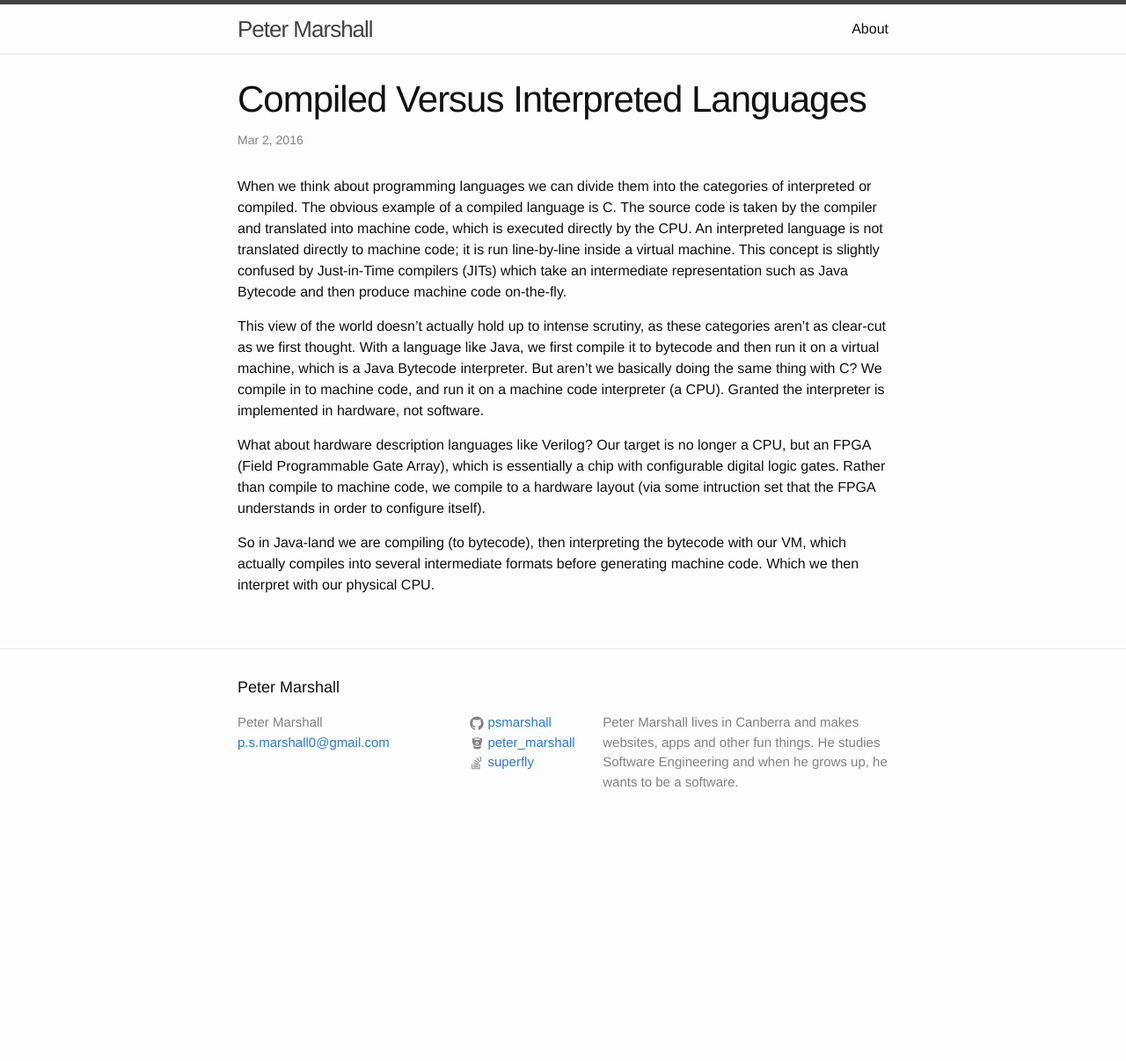
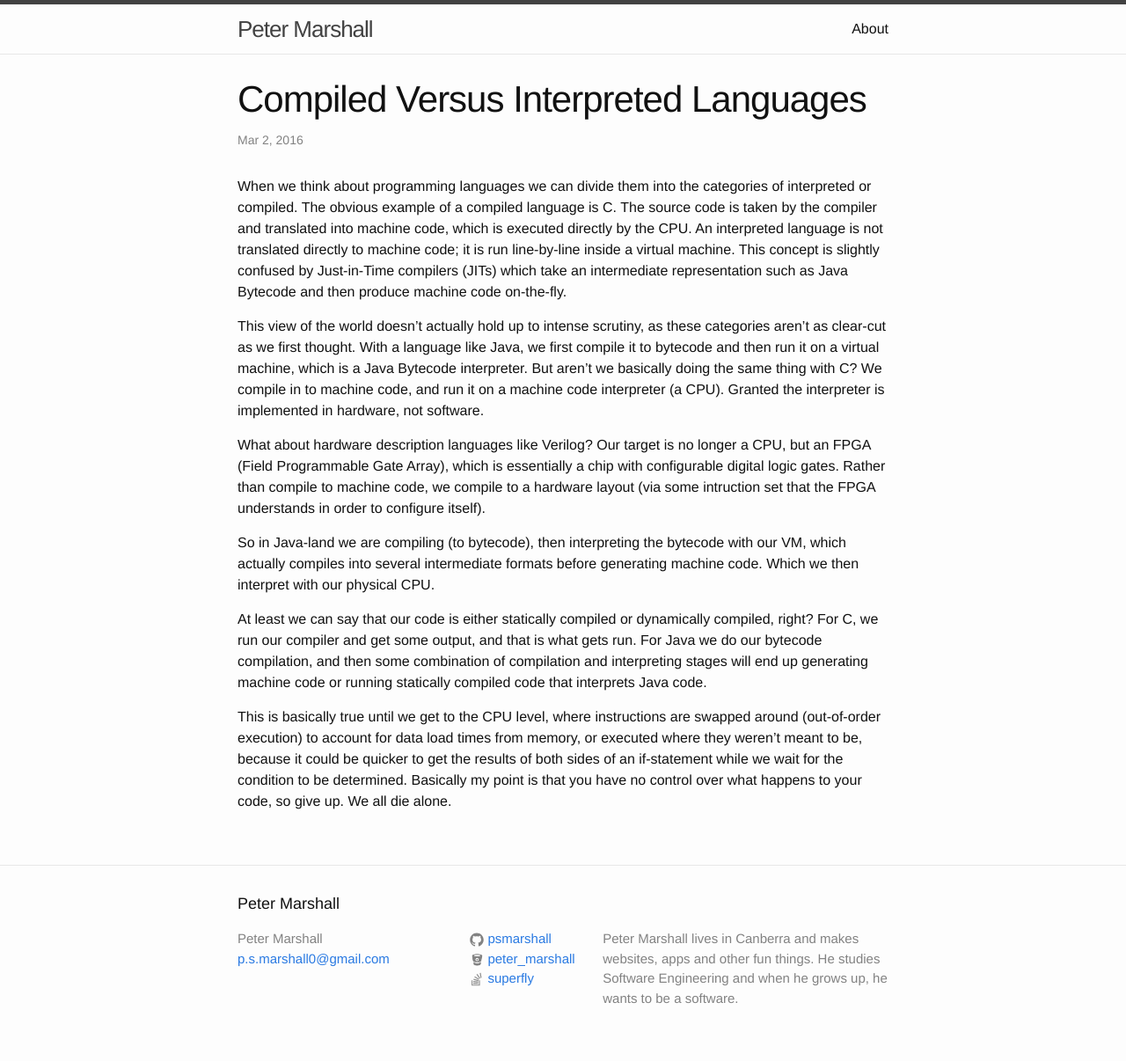
Before and after one commit to psmarshall/blog-and-portfolio, a Jekyll site: the page built from _posts/2016-03-02-compiled-versus-interpreted-languages.markdown, in a window 1280 px wide. Shown: the whole page at 88% size. Built offline with Jekyll 4.4.1, drawn with Linux system fonts in a browser that asks for light colours; comment, search, counter and statistics services are not loaded; before the commit the page ends 960 px from its top, so only the background shows below that.

Commit message:
finished languages post

```diff
--- a/_posts/2016-03-02-compiled-versus-interpreted-languages.markdown
+++ b/_posts/2016-03-02-compiled-versus-interpreted-languages.markdown
@@ -11,3 +11,7 @@ This view of the world doesn't actually hold up to intense scrutiny, as these ca
 What about hardware description languages like Verilog? Our target is no longer a CPU, but an FPGA (Field Programmable Gate Array), which is essentially a chip with configurable digital logic gates. Rather than compile to machine code, we compile to a hardware layout (via some intruction set that the FPGA understands in order to configure itself).
 
 So in Java-land we are compiling (to bytecode), then interpreting the bytecode with our VM, which actually compiles into several intermediate formats before generating machine code. Which we then interpret with our physical CPU.
+
+At least we can say that our code is either statically compiled or dynamically compiled, right? For C, we run our compiler and get some output, and that is what gets run. For Java we do our bytecode compilation, and then some combination of compilation and interpreting stages will end up generating machine code or running statically compiled code that interprets Java code.
+
+This is basically true until we get to the CPU level, where instructions are swapped around (out-of-order execution) to account for data load times from memory, or executed where they weren't meant to be, because it could be quicker to get the results of both sides of an if-statement while we wait for the condition to be determined. Basically my point is that you have no control over what happens to your code, so give up. We all die alone.
```
